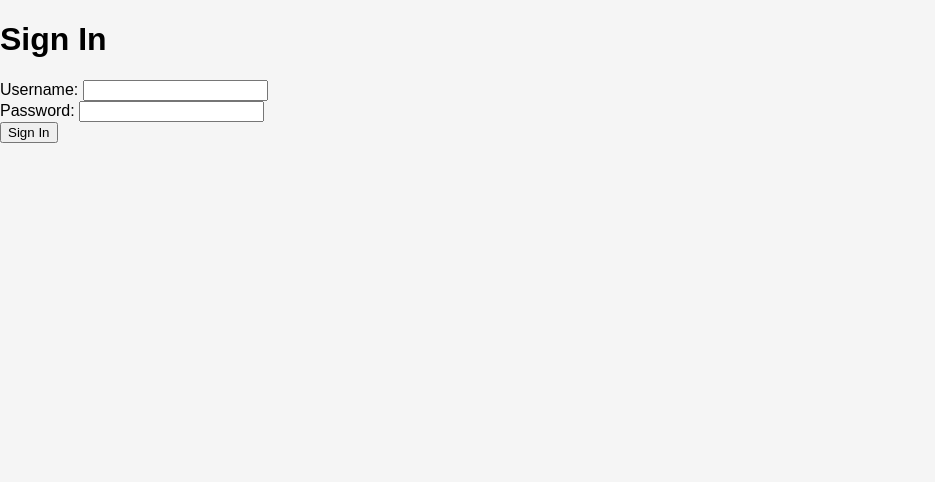
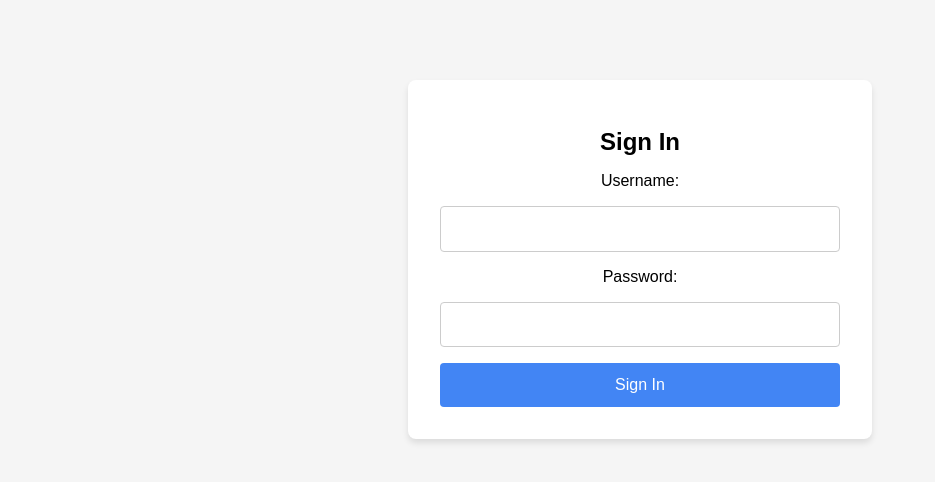
Before and after one commit to sudo-bendg/homehelp, a Flask app: page /signin in a window 1280 px wide. Shown: the top 482 px of the page, without its empty margins (0-935 px from the left). Run offline with Flask 3, Linux system fonts and the light colour scheme.

Commit message:
apply stylesheet to login page

```diff
--- a/templates/signin.html
+++ b/templates/signin.html
@@ -7,14 +7,13 @@
     <link rel="stylesheet" href="{{ url_for('static', filename='styles.css') }}">
 </head>
 <body>
+    <div class="centered-section">
         <h1>Sign In</h1>
         <form action="{{ url_for('signin.signin') }}" method="POST">
             <label for="username">Username:</label>
             <input type="text" id="username" name="username" required>
-        <br>
             <label for="password">Password:</label>
             <input type="password" id="password" name="password" required>
-        <br>
             <button type="submit">Sign In</button>
         </form>
         {% with messages = get_flashed_messages(with_categories=true) %}
@@ -26,5 +25,6 @@
                 </ul>
             {% endif %}
         {% endwith %}
+    </div>
 </body>
 </html>
```
Lines whose indentation alone changed are shown as unchanged.
